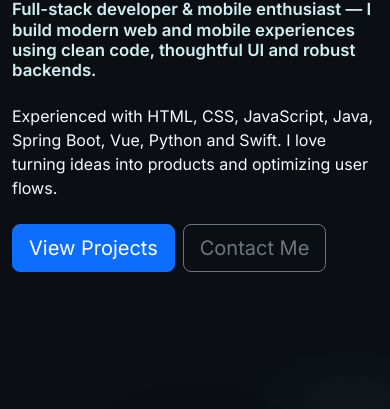
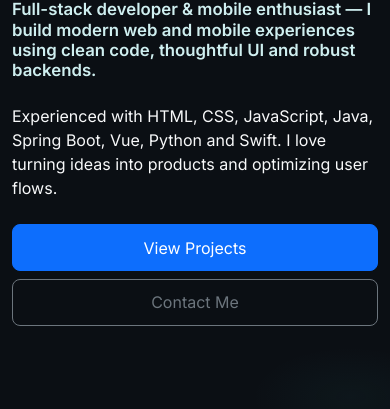
Before and after one commit to eltonismaili/Portfolio-EltonIsmaili, a plain HTML site: page index.html in a window 390 px wide. Shown: the part 363-772 px from the top of the page. Drawn offline with nearby package versions, Linux system fonts and the light colour scheme.

Commit message:
fixed burger menu

```diff
--- a/index.html
+++ b/index.html
@@ -78,11 +78,11 @@
               Python and Swift. I love turning ideas into products and
               optimizing user flows.
             </p>
-            <div class="d-flex gap-2">
-              <a href="#projects" class="btn btn-primary btn-lg"
+            <div class="d-flex flex-column flex-sm-row gap-2 w-100">
+              <a href="#projects" class="btn btn-primary btn-lg w-100"
                 >View Projects</a
               >
-              <a href="#contact" class="btn btn-outline-secondary btn-lg"
+              <a href="#contact" class="btn btn-outline-secondary btn-lg w-100"
                 >Contact Me</a
               >
             </div>
@@ -116,7 +116,6 @@
           My Knowledge
         </h3>
         <div class="row g-4">
-          <!-- Java -->
           <div class="col-6 col-md-4 col-lg-3" data-aos="flip-left">
             <div class="tech-box text-center">
               <img src="images/java.png" alt="Java" class="tech-img mb-3" />
@@ -124,7 +123,6 @@
               <p class="small text-muted mb-0">Backend • Spring Boot</p>
             </div>
           </div>
-          <!-- HTML5 -->
           <div
             class="col-6 col-md-4 col-lg-3"
             data-aos="flip-left"
@@ -140,7 +138,6 @@
               <p class="small text-muted mb-0">Semantic Markup</p>
             </div>
           </div>
-          <!-- CSS3 -->
           <div
             class="col-6 col-md-4 col-lg-3"
             data-aos="flip-left"
@@ -156,7 +153,6 @@
               <p class="small text-muted mb-0">Styling • Responsive</p>
             </div>
           </div>
-          <!-- JavaScript -->
           <div
             class="col-6 col-md-4 col-lg-3"
             data-aos="flip-left"
@@ -172,7 +168,6 @@
               <p class="small text-muted mb-0">Client Logic • ES6+</p>
             </div>
           </div>
-          <!-- Python -->
           <div
             class="col-6 col-md-4 col-lg-3"
             data-aos="flip-left"
@@ -188,7 +183,6 @@
               <p class="small text-muted mb-0">Scripting • Data</p>
             </div>
           </div>
-          <!-- Swift -->
           <div
             class="col-6 col-md-4 col-lg-3"
             data-aos="flip-left"
@@ -204,7 +198,6 @@
               <p class="small text-muted mb-0">iOS Development</p>
             </div>
           </div>
-          <!-- Figma -->
           <div
             class="col-6 col-md-4 col-lg-3"
             data-aos="flip-left"
@@ -216,7 +209,6 @@
               <p class="small text-muted mb-0">UI/UX Design</p>
             </div>
           </div>
-          <!-- Bootstrap -->
           <div
             class="col-6 col-md-4 col-lg-3"
             data-aos="flip-left"
@@ -435,7 +427,7 @@
     </section>
 
     <footer class="py-4 text-center text-muted small">
-      © <span id="year"></span> Elton Ismaili — Built with ❤️
+      © <span id="year"></span> Elton Ismaili
     </footer>
 
     <script src="https://cdn.jsdelivr.net/npm/bootstrap@5.3.2/dist/js/bootstrap.bundle.min.js"></script>
@@ -456,6 +448,20 @@
             }
           });
         });
+      document.addEventListener("DOMContentLoaded", function () {
+        const navLinks = document.querySelectorAll(".navbar-collapse a");
+        const menuToggle = document.getElementById("navbarNav");
+        const bsCollapse = new bootstrap.Collapse(menuToggle, {
+          toggle: false,
+        });
+        navLinks.forEach((link) => {
+          link.addEventListener("click", () => {
+            if (menuToggle.classList.contains("show")) {
+              bsCollapse.hide();
+            }
+          });
+        });
+      });
     </script>
   </body>
 </html>
--- a/style.css
+++ b/style.css
@@ -233,6 +233,10 @@ footer {
 }
 
 @media (max-width: 991px) {
+    .btn-lg {
+    font-size: 1rem;
+    padding: 0.65rem 1rem;
+  }
   .profile-image {
     width: 260px;
     height: 260px;
```
